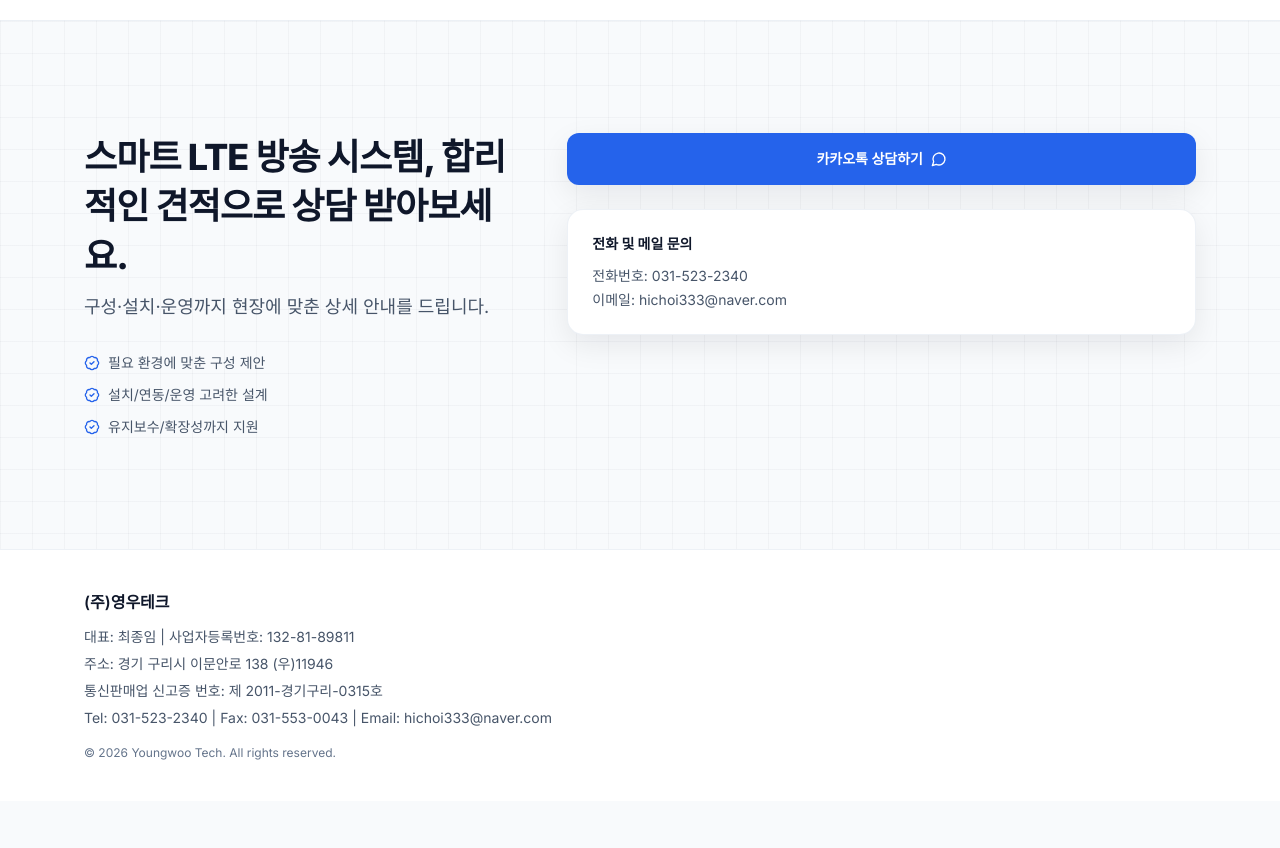
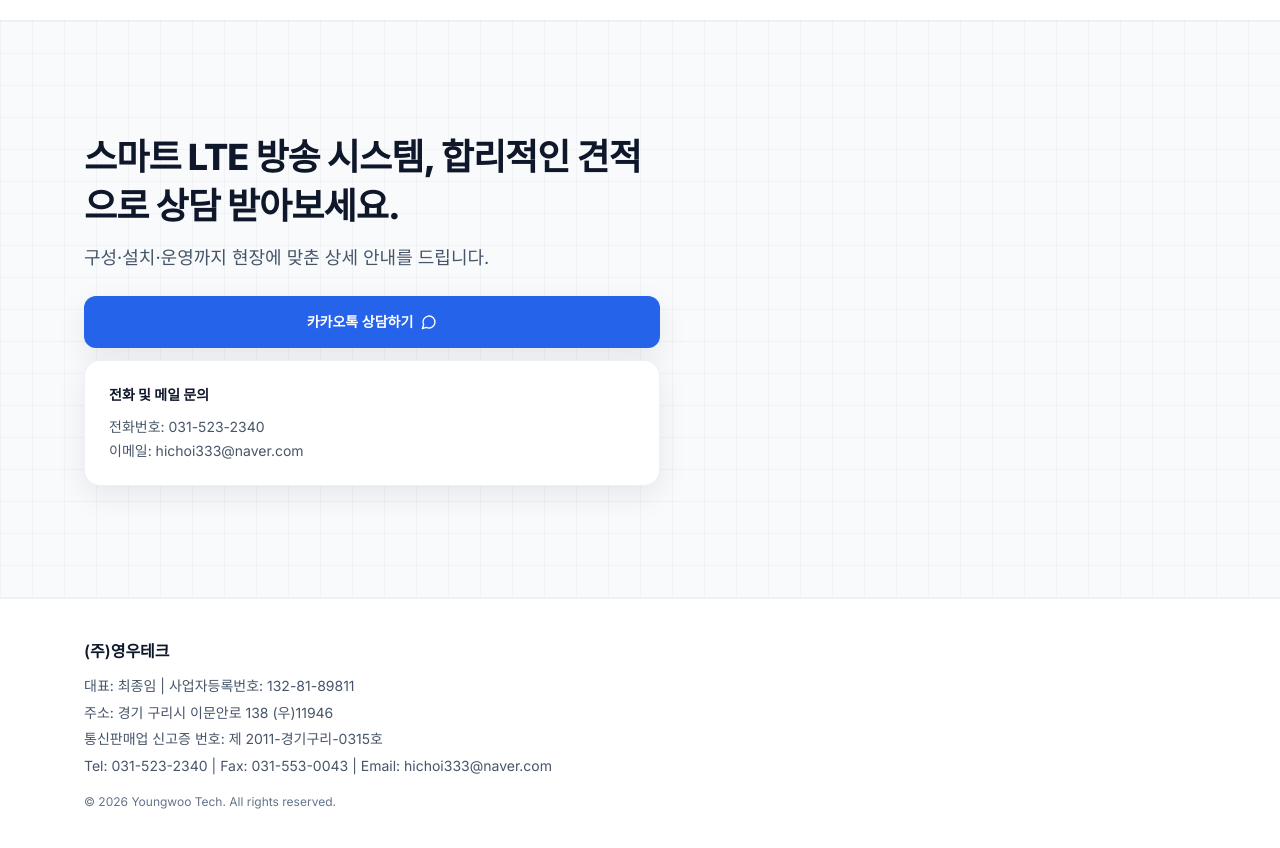
Before and after one commit to choifam0191-lgtm/emersia, a Next.js app: page / in a window 1280 px wide. Shown: the part 2680-3528 px from the top of the page. Before the commit the page ends 3481 px from the top, so only its background shows below. Built offline with nearby package versions, Linux system fonts and the light colour scheme.

Commit message:
상담 문구 수정

```diff
--- a/src/app/page.tsx
+++ b/src/app/page.tsx
@@ -333,42 +333,23 @@ export default function Page() {
           className="border-t border-slate-200/50 bg-tech-grid py-20 md:py-28"
         >
           <div className="mx-auto max-w-6xl px-5">
-            <div className="grid gap-12 md:grid-cols-12 md:items-start">
-              <MotionInView className="md:col-span-5">
-                <h2 className="max-w-xl text-3xl font-extrabold leading-tight tracking-tight text-ink-900 md:text-4xl md:leading-snug">
+            <MotionInView className="flex max-w-xl flex-col">
+              <h2 className="text-3xl font-extrabold leading-tight tracking-tight text-ink-900 md:text-4xl md:leading-snug">
                 스마트 LTE 방송 시스템, 합리적인 견적으로 상담 받아보세요.
               </h2>
-                <p className="mt-3 max-w-xl text-base leading-relaxed text-ink-600 md:text-lg">
+              <p className="mt-3 text-base leading-relaxed text-ink-600 md:text-lg">
                 구성·설치·운영까지 현장에 맞춘 상세 안내를 드립니다.
               </p>
-                <div className="mt-8 space-y-3 text-sm text-ink-600">
-                  <p className="flex items-center gap-2">
-                    <BadgeCheck className="h-4 w-4 text-brand-600" />
-                    필요 환경에 맞춘 구성 제안
-                  </p>
-                  <p className="flex items-center gap-2">
-                    <BadgeCheck className="h-4 w-4 text-brand-600" />
-                    설치/연동/운영 고려한 설계
-                  </p>
-                  <p className="flex items-center gap-2">
-                    <BadgeCheck className="h-4 w-4 text-brand-600" />
-                    유지보수/확장성까지 지원
-                  </p>
-                </div>
-              </MotionInView>
-
-              <MotionInView className="md:col-span-7" delay={0.06}>
-                <div className="flex flex-col gap-6">
               <a
                 href="https://pf.kakao.com/_texjAX/chat"
                 target="_blank"
                 rel="noopener noreferrer"
-                    className="focus-ring inline-flex w-full items-center justify-center gap-2 rounded-xl bg-brand-600 px-6 py-4 text-sm font-semibold text-white shadow-soft transition hover:bg-brand-700 hover:shadow-soft-lg"
+                className="focus-ring mt-6 inline-flex w-full items-center justify-center gap-2 rounded-xl bg-brand-600 px-6 py-4 text-sm font-semibold text-white shadow-soft transition hover:bg-brand-700 hover:shadow-soft-lg"
               >
                 카카오톡 상담하기
                 <MessageCircle className="h-4 w-4" />
               </a>
-                  <div className="rounded-2xl border border-slate-200/60 bg-white p-6 shadow-soft">
+              <div className="mt-3 rounded-2xl border border-slate-200/60 bg-white p-6 shadow-soft">
                 <p className="text-sm font-bold text-ink-900">
                   전화 및 메일 문의
                 </p>
@@ -377,12 +358,10 @@ export default function Page() {
                   <p>이메일: hichoi333@naver.com</p>
                 </div>
               </div>
-                </div>
               {/* FORM_DISABLED_START — 폼 복구 시 아래 주석 해제 */}
               {/* <ContactForm /> */}
               {/* FORM_DISABLED_END */}
             </MotionInView>
-            </div>
           </div>
         </section>
       </main>
```
Lines whose indentation alone changed are shown as unchanged.
